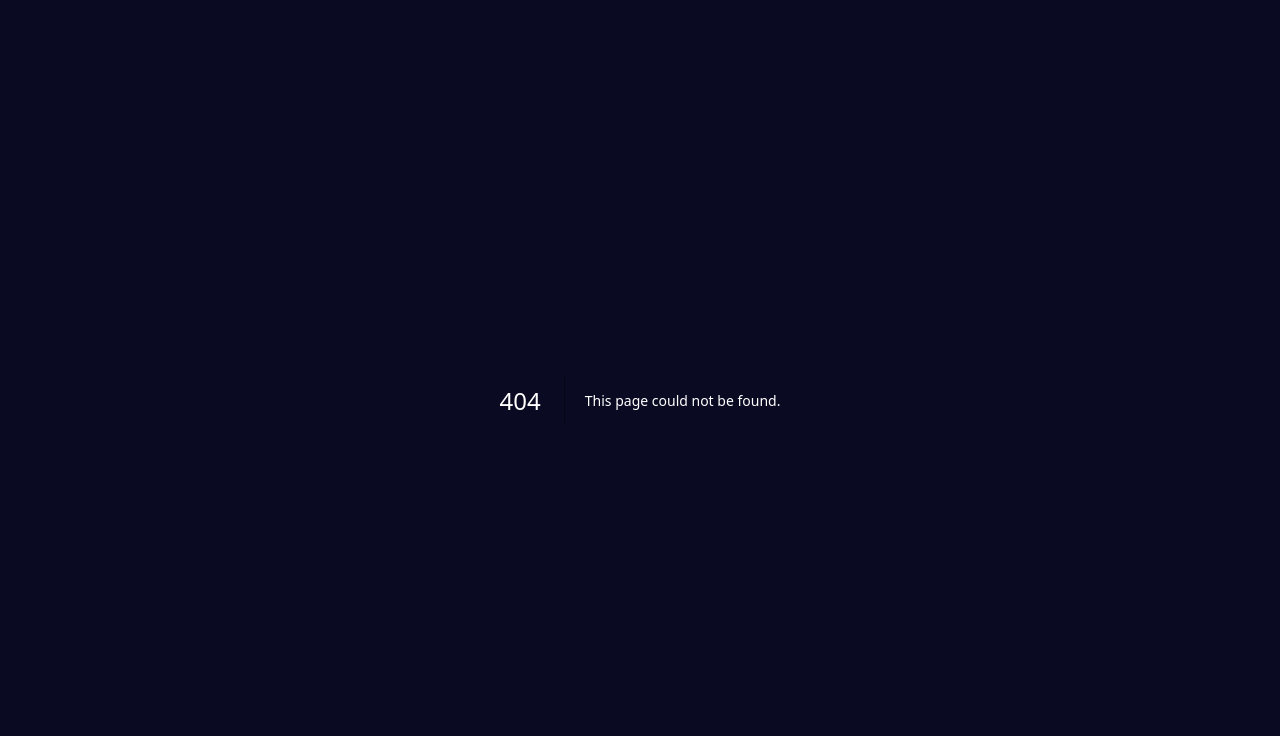
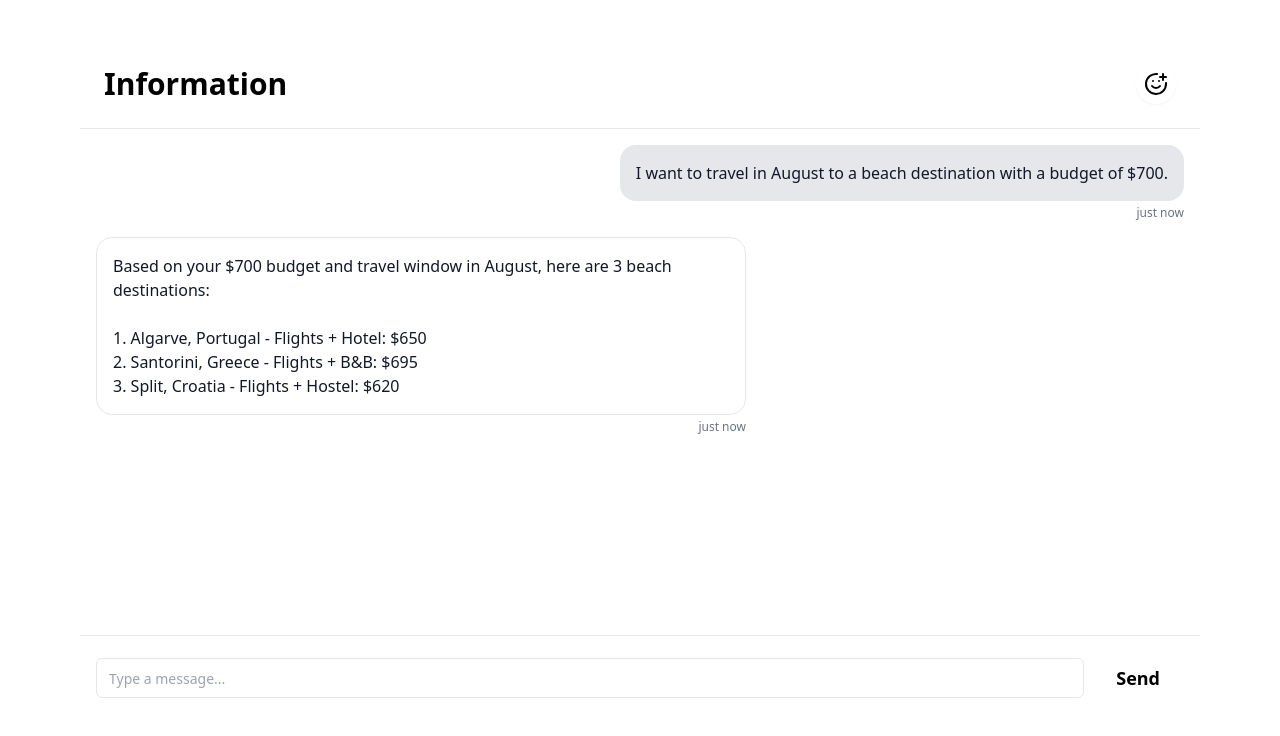
Before and after one commit to mubashirhussan/aiplane, a Next.js app: page /chatbot in a window 1280 px wide. Before the commit this address had no page. Shown: the top 736 px of the page. Built offline with nearby package versions, Linux system fonts and the light colour scheme.

Commit message:
chatbot screen has been added

```diff
--- /dev/null
+++ b/app/chatbot/page.tsx
@@ -0,0 +1,159 @@
+"use client";
+
+import { useState, useRef, useEffect } from "react";
+import { SmilePlus } from "lucide-react";
+import { Button } from "@/components/ui/button";
+import { cn } from "@/lib/utils";
+import { useSearchParams } from "next/navigation";
+// import { useMobile } from "@/hooks/use-mobile"
+
+type Message = {
+  id: string;
+  content: string;
+  sender: "user" | "bot";
+  timestamp: Date;
+};
+
+export default function ChatInterface() {
+  const searchParams = useSearchParams();
+  const option = searchParams.get("option"); // get query param 'option'
+  const [messages, setMessages] = useState<Message[]>([
+    {
+      id: "1",
+      content:
+        "I want to travel in August to a beach destination with a budget of $700.",
+      sender: "user",
+      timestamp: new Date(),
+    },
+    {
+      id: "2",
+      content: `Based on your $700 budget and travel window in August, here are 3 beach destinations:
+
+1. Algarve, Portugal - Flights + Hotel: $650
+2. Santorini, Greece - Flights + B&B: $695
+3. Split, Croatia - Flights + Hostel: $620`,
+      sender: "bot",
+      timestamp: new Date(),
+    },
+  ]);
+
+  const [inputValue, setInputValue] = useState("");
+  const messagesEndRef = useRef<HTMLDivElement>(null);
+  //   const isMobile = useMobile();
+
+  const scrollToBottom = () => {
+    messagesEndRef.current?.scrollIntoView({ behavior: "smooth" });
+  };
+
+  useEffect(() => {
+    scrollToBottom();
+  }, [messages]);
+
+  const handleSendMessage = () => {
+    if (inputValue.trim() === "") return;
+
+    // Add user message
+    const newUserMessage: Message = {
+      id: Date.now().toString(),
+      content: inputValue,
+      sender: "user",
+      timestamp: new Date(),
+    };
+
+    setMessages((prev) => [...prev, newUserMessage]);
+    setInputValue("");
+
+    // Simulate bot response (in a real app, this would be an API call)
+    setTimeout(() => {
+      const botResponse: Message = {
+        id: (Date.now() + 1).toString(),
+        content:
+          "I'm processing your request. I'll get back to you shortly with some options!",
+        sender: "bot",
+        timestamp: new Date(),
+      };
+      setMessages((prev) => [...prev, botResponse]);
+    }, 1000);
+  };
+
+  const formatTimestamp = (date: Date) => {
+    const now = new Date();
+    const diffInMinutes = Math.floor(
+      (now.getTime() - date.getTime()) / (1000 * 60)
+    );
+
+    if (diffInMinutes < 1) return "just now";
+    if (diffInMinutes < 60) return `${diffInMinutes}m ago`;
+
+    const hours = date.getHours();
+    const minutes = date.getMinutes();
+    return `${hours}:${minutes.toString().padStart(2, "0")}`;
+  };
+
+  return (
+    <div className="flex flex-col h-screen  md:pt-10 md:pb-20 md:px-20 bg-white  shadow-sm overflow-hidden">
+      {/* Header */}
+      <header className="flex items-center justify-between p-4 md:p-6 border-b">
+        <h1 className="text-2xl md:text-3xl text-black font-bold">
+          {option} Information
+        </h1>
+        <div className="bg-white rounded-full p-2 shadow-sm">
+          <SmilePlus className="w-6 h-6 text-black" />
+        </div>
+      </header>
+
+      {/* Messages */}
+      <div className="flex-1 overflow-y-auto p-4">
+        <div className="space-y-4">
+          {messages.map((message) => (
+            <div
+              key={message.id}
+              className={cn(
+                "flex",
+                message.sender === "user" ? "justify-end" : "justify-start"
+              )}
+            >
+              <div className="flex flex-col max-w-[350px] md:max-w-[650px]">
+                <div
+                  className={cn(
+                    "rounded-2xl p-3 md:p-4",
+                    message.sender === "user"
+                      ? "bg-gray-200 text-gray-900"
+                      : "bg-white border text-gray-900"
+                  )}
+                >
+                  <p className="whitespace-pre-wrap">{message.content}</p>
+                </div>
+                <span className="text-xs text-gray-500 mt-1 self-end">
+                  {formatTimestamp(message.timestamp)}
+                </span>
+              </div>
+            </div>
+          ))}
+          <div ref={messagesEndRef} />
+        </div>
+      </div>
+
+      {/* Input */}
+      <div className="p-4 border-t">
+        <div className="flex items-center gap-2">
+          <input
+            value={inputValue}
+            onChange={(e) => setInputValue(e.target.value)}
+            placeholder="Type a message..."
+            className="flex-1 h-10 px-3 text-black py-2 text-sm border rounded-md focus:outline-none focus:ring-2 focus:ring-gray-200"
+            onKeyDown={(e) => {
+              if (e.key === "Enter" && !e.shiftKey) {
+                e.preventDefault();
+                handleSendMessage();
+              }
+            }}
+          />
+          <Button onClick={handleSendMessage} className="px-4 py-2">
+            Send
+          </Button>
+        </div>
+      </div>
+    </div>
+  );
+}
--- a/components/Chatbox.tsx
+++ b/components/Chatbox.tsx
@@ -2,6 +2,7 @@
 
 import { useState } from "react";
 import { Button } from "@/components/ui/button";
+import Link from "next/link"; // ✅ use Link instead of router.push
 
 export function Chatbox() {
   const [open, setOpen] = useState(false);
@@ -22,10 +23,18 @@ export function Chatbox() {
           <div className="text-lg font-bold mb-4">Hi traveler! ✈️</div>
           <p className="mb-4">What would you like help with?</p>
           <div className="flex flex-col gap-2">
-            <Button variant="outline">Flights</Button>
-            <Button variant="outline">Hotels</Button>
-            <Button variant="outline">Flights + Hotels</Button>
-            <Button variant="outline">Surprise Me!</Button>
+            {["Flights", "Hotels", "Flights + Hotels", "Surprise Me!"].map(
+              (option) => (
+                <Link
+                  key={option}
+                  href={`/chatbot?option=${encodeURIComponent(option)}`} // ✅ safe URL
+                >
+                  <Button variant="outline" className="w-full">
+                    {option}
+                  </Button>
+                </Link>
+              )
+            )}
           </div>
           <Button
             variant="ghost"
--- a/package.json
+++ b/package.json
@@ -8,6 +8,7 @@
   "dependencies": {
     "@supabase/supabase-js": "^2.49.4",
     "autoprefixer": "^10.4.14",
+    "lucide-react": "^0.503.0",
     "next": "^15.3.1",
     "postcss": "^8.4.24",
     "react": "^19.1.0",
```
Also changed, not shown: 2 other files (tests, documents, lock files or other folders).
